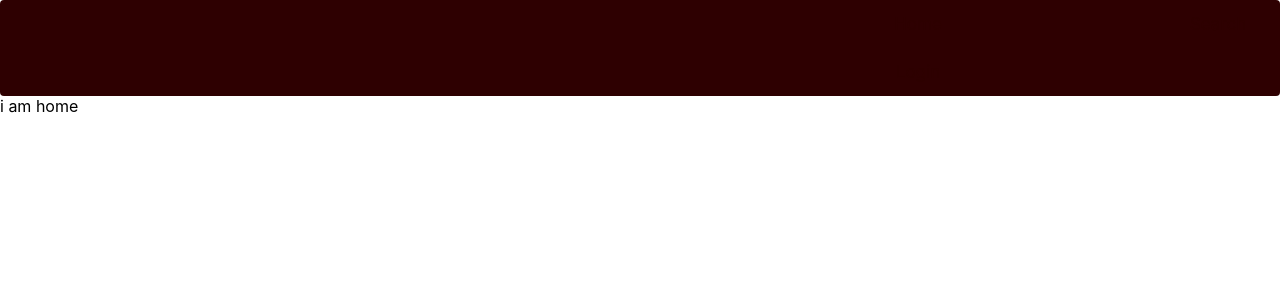
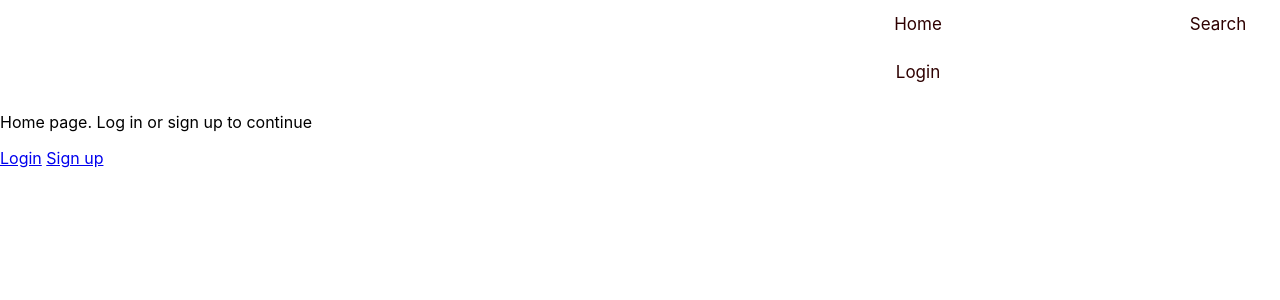
Before and after one commit to Dinaabdelbary/Project-3, a React (Create React App) app in the folder bandapp-server/client/: page / in a window 1280 px wide. Shown: the top 300 px of the page. Built offline with nearby package versions, Linux system fonts and the light colour scheme; no server answers.

Commit message:
basic navbar+home view

```diff
--- a/bandapp-server/client/src/App.css
+++ b/bandapp-server/client/src/App.css
@@ -93,7 +93,7 @@
     align-items: center;
     margin: auto;
     padding-left: 60%;
-    background-color: #2E0001;
+    /* background-color: #2E0001; */
     overflow: hidden;
     border-radius: 4px;
   }
--- a/bandapp-server/client/src/App.js
+++ b/bandapp-server/client/src/App.js
@@ -5,15 +5,14 @@ import Home from './components/Home';
 import SignUp from './components/SignUp';
 import Login from './components/Login';
 import axios from 'axios';
-import { logout } from './services/auth';
-import { useNavigate } from 'react-router-dom';
+// import { useNavigate } from 'react-router-dom';
 import Navbar from './components/Navbar';
 
 
 
 
 function App() {
-  const navigate = useNavigate();
+  // const navigate = useNavigate();
 
   const [loggedInUser, setLoggedInUser] = React.useState(null);
 
@@ -26,19 +25,12 @@ function App() {
       .catch(err => console.log(err))
   }, [])
 
-  const logoutHandler = () => {
-    logout().then(done=>{
-      setLoggedInUser(null)
-      navigate('/');
-    })
-  }
-
-  return (
+   return (
     <div className="App">
     <Navbar loggedInUser={loggedInUser} setLoggedInUser={setLoggedInUser}/>
       <div >
         <Routes>
-          <Route path="/" element={<Home />} />
+          <Route path="/" element={<Home loggedInUser={loggedInUser} />} />
           <Route path="/signup" element={<SignUp setLoggedInUser={setLoggedInUser}/>} />
           <Route path="/login" element={<Login setLoggedInUser={setLoggedInUser}/>} />
         </Routes>
--- a/bandapp-server/client/src/components/Home.jsx
+++ b/bandapp-server/client/src/components/Home.jsx
@@ -1,9 +1,11 @@
 import React from 'react'
+import { Link } from 'react-router-dom'
 
-const Home = () => {
+const Home = (props) => {
+    const { loggedInUser } = props
     return (
         <div>
-            i am home
+            {!loggedInUser ? <div><p>Home page. Log in or sign up to continue</p><Link to='/login'>Login</Link> <Link to='/signup'>Sign up</Link></div>: <div> This is home for logged in users</div>}
         </div>
     )
 }
--- a/bandapp-server/client/src/components/Navbar.jsx
+++ b/bandapp-server/client/src/components/Navbar.jsx
@@ -25,7 +25,7 @@ const navigate = useNavigate();
     <Link to='/search'>Search</Link>
     <Link to='/:user/profile'>{loggedInUser ? loggedInUser.name : ""}</Link>
     {!loggedInUser ? <Link to='/login'>Login</Link> :
-    <button className='buttons' type="button" onClick={ logoutHandler} >Logout</button>}
+    <button className='buttons' type="button" onClick={ logoutHandler}>Logout</button>}
 
     </nav>
   )
```
